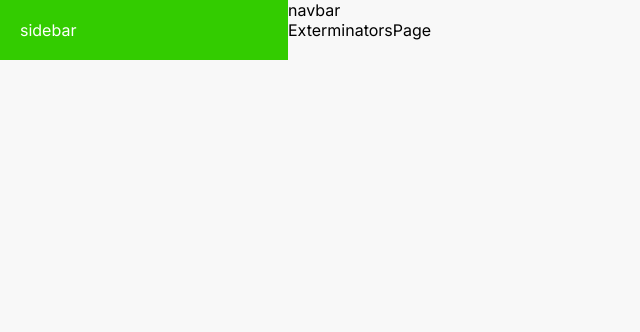
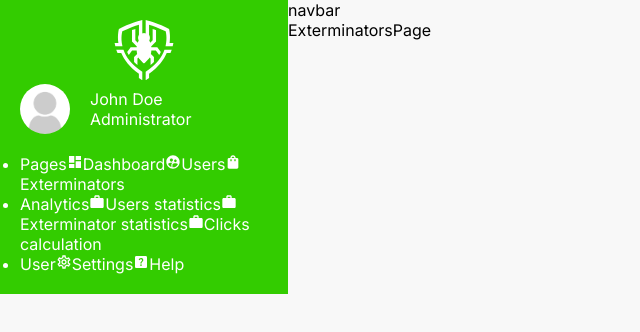
Before and after one commit to I3programmation/PestControlDashboard, a Next.js app: page /dashboard/exterminators in a window 1280 px wide. Shown: the top 332 px of the page, without its empty margins (0-640 px from the left). Built offline with nearby package versions, Linux system fonts and the light colour scheme.

Commit message:
🚀 feat: enhanced Sidebar component and implemented MenuLinks

```diff
--- a/app/ui/dashboard/sidebar/sidebar.jsx
+++ b/app/ui/dashboard/sidebar/sidebar.jsx
@@ -1,9 +1,111 @@
-import React from 'react'
+import Image from "next/image";
+import AccountIcon from "../../icons/AccountIcon";
+import ExterminatorIcon from "../../icons/ExterminatorIcon";
+import LogOutIcon from "../../icons/LogOutIcon";
+import PestControlIcon from "../../icons/Logo_Pest_Control";
+import ParametersIcon from "../../icons/Parameters";
+import MenuLink from "./menuLink/menuLink";
+import styles from "./sidebar.module.css";
+import {
+  MdDashboard,
+  MdSupervisedUserCircle,
+  MdShoppingBag,
+  MdAttachMoney,
+  MdWork,
+  MdAnalytics,
+  MdPeople,
+  MdOutlineSettings,
+  MdHelpCenter,
+  MdLogout,
+} from "react-icons/md";
+
+const menuItems = [
+  {
+    title: "Pages",
+    list: [
+      {
+        title: "Dashboard",
+        path: "/dashboard",
+        icon: <MdDashboard />,
+      },
+      {
+        title: "Users",
+        path: "/dashboard/users",
+        icon: <MdSupervisedUserCircle />,
+      },
+      {
+        title: "Exterminators",
+        path: "/dashboard/exterminators",
+        icon: <MdShoppingBag />,
+      },
+    ],
+  },
+  {
+    title: "Analytics",
+    list: [
+      {
+        title: "Users statistics",
+        path: "/dashboard/user-statistics",
+        icon: <MdWork />,
+      },
+      {
+        title: "Exterminator statistics",
+        path: "/dashboard/user-statistics",
+        icon: <MdWork />,
+      },
+      {
+        title: "Clicks calculation",
+        path: "/dashboard/clicks-calculation",
+        icon: <MdWork />,
+      },
+    ],
+  },
+  {
+    title: "User",
+    list: [
+      {
+        title: "Settings",
+        path: "/dashboard/settings",
+        icon: <MdOutlineSettings />,
+      },
+      {
+        title: "Help",
+        path: "/dashboard/help",
+        icon: <MdHelpCenter />,
+      },
+    ],
+  },
+];
 
 const Sidebar = () => {
   return (
-    <div>sidebar</div>
-  )
-}
+    <div className={styles.container}>
+      <div className={styles.header}>
+        <PestControlIcon size={60} fill="white" />
+      </div>
+      <div className={styles.user}>
+        <Image className={styles.userImage} src="/noavatar.png" alt="" width="50" height="50" />
+        <div className={styles.userDetail}>
+          <span className={styles.username}>John Doe</span>
+          <span className={styles.userTitle}>Administrator</span>
+        </div>
+      </div>
+      {/* <ExterminatorIcon fill="white" />
+        <AccountIcon fill="white" />
+        <LogOutIcon fill="white" />
+      <ParametersIcon fill="white" /> */}
+      <ul>
+        {menuItems.map((cat) => (
+          <li key={cat.title}>
+            <span className={styles.cat}>{cat.title}</span>
+            {cat.list.map((item) => (
+              <MenuLink item={item} key={item.title} />
+            ))}
+          </li>
+        ))}
+      </ul>
+    </div>
+  );
+};
 
-export default Sidebar
+export default Sidebar;
--- a/app/ui/dashboard/sidebar/sidebar.module.css
+++ b/app/ui/dashboard/sidebar/sidebar.module.css
@@ -0,0 +1,25 @@
+.container {
+    position: sticky;
+    top: 40px;
+}
+
+.header {
+    text-align: center;
+}
+
+.user {
+    display: flex;
+    align-items: center;
+    gap: 20px;
+    margin-bottom: 20px;
+}
+
+.userImage{
+    border-radius: 50%;
+    object-fit: cover;
+}
+
+.userDetail{
+    display: flex;
+    flex-direction: column;
+}
```
